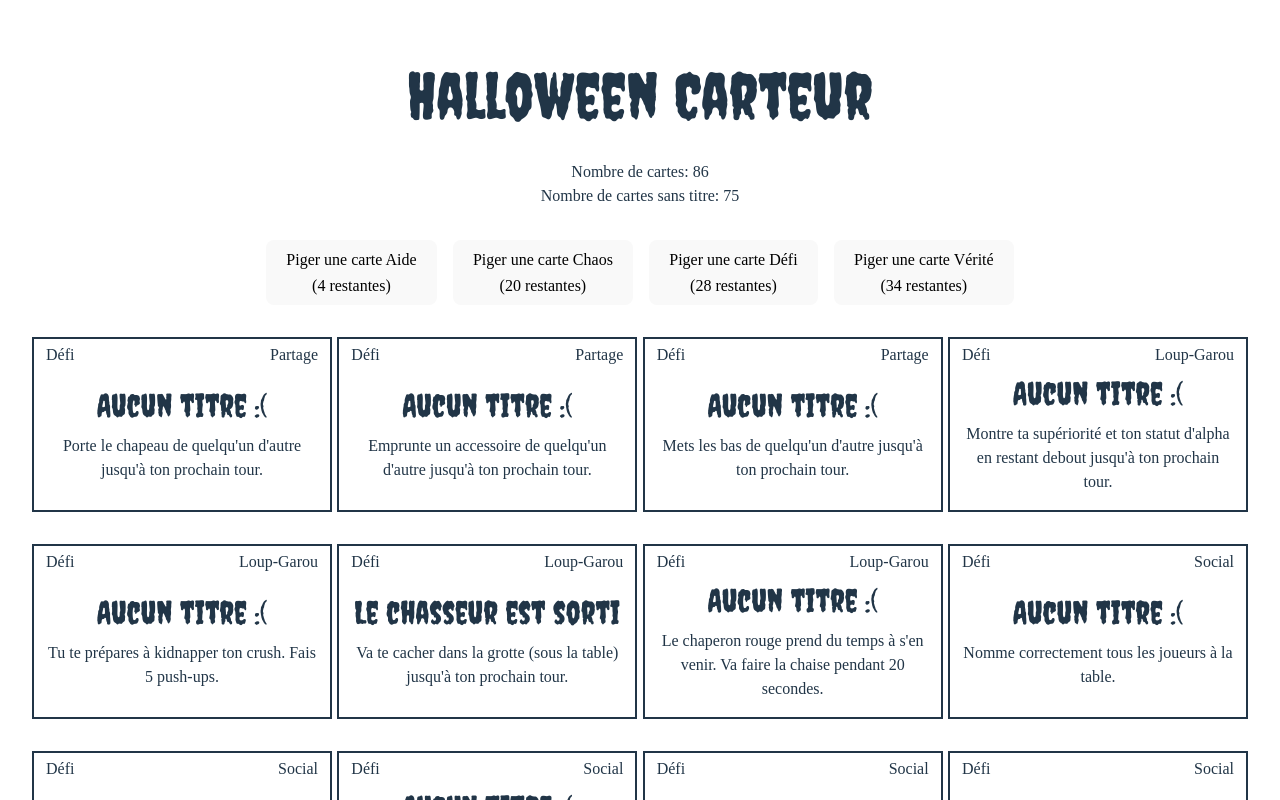
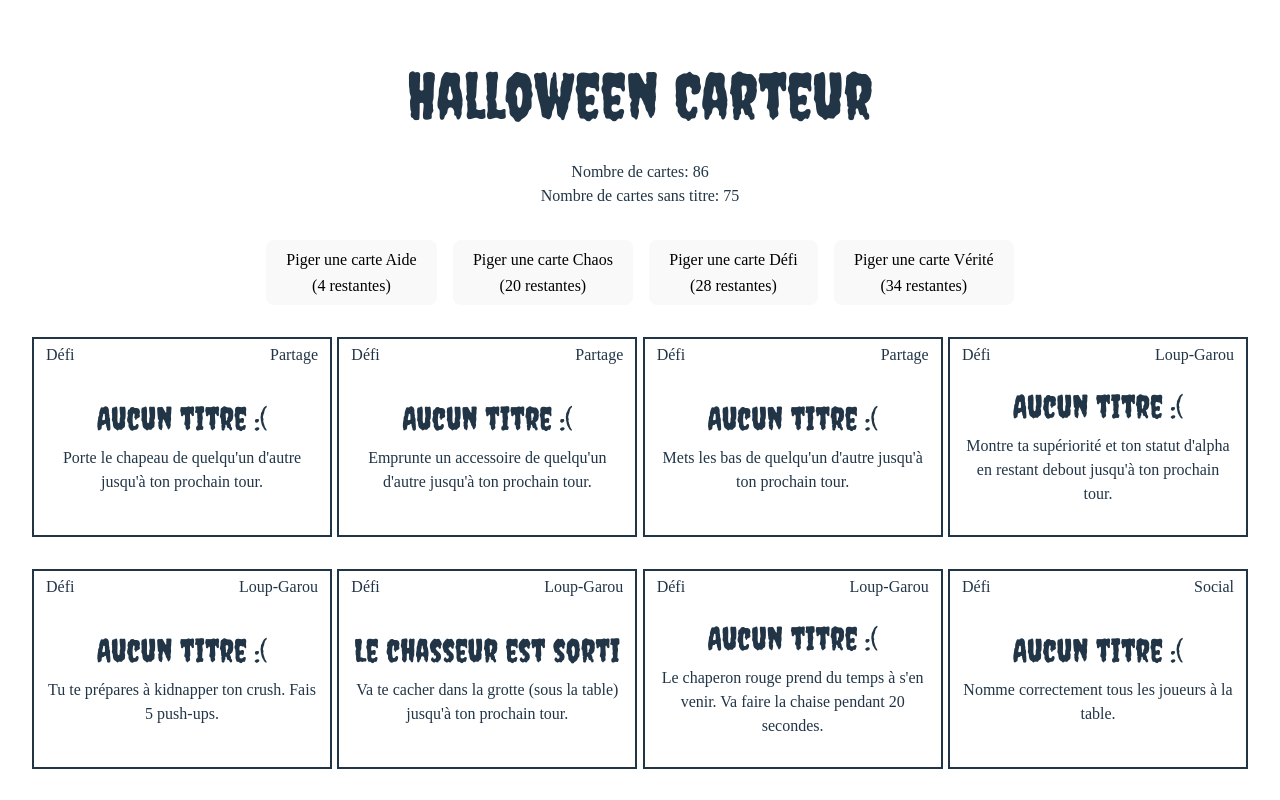
Before and after one commit to beaudry/HalloweenCarteur, a Preact app: page / in a window 1280 px wide. Shown: the top 800 px of the page. Built offline with nearby package versions, Linux system fonts and the light colour scheme; a web font is replaced by a local one.

Commit message:
Ajuster le css

```diff
--- a/src/composants/CarteHalloween.css
+++ b/src/composants/CarteHalloween.css
@@ -4,14 +4,13 @@
     border-style: solid;
     border-radius: 4px;
     width: 300px;
-    height: 175px;
+    height: 200px;
     display: flex;
     flex-direction: column;
-    padding-bottom: 0.75rem;
+    padding: 0 0.75rem 0.75rem;
 }
 
 .carte-entete {
-    padding-inline: 0.75em;
     line-height: 2;
     display: flex;
     justify-content: space-between;
@@ -19,7 +18,6 @@
 
 .carte-contenu {
     flex: 1;
-    padding-inline: 0.75rem;
     display: flex;
     flex-direction: column;
     justify-content: center;
```
